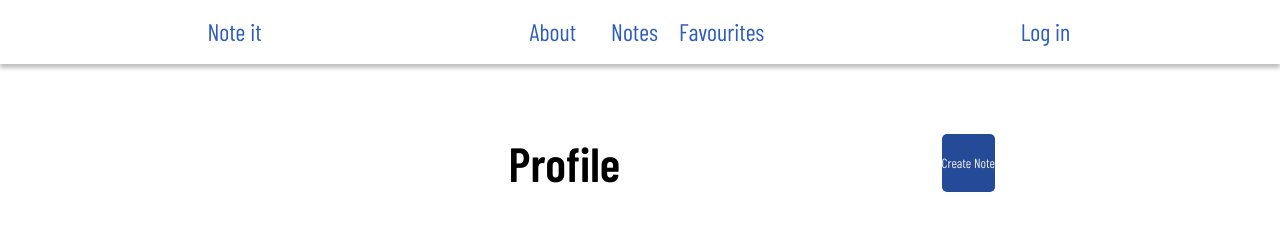
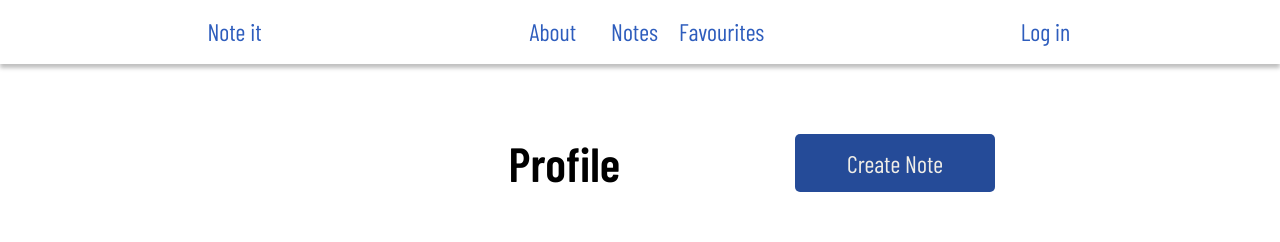
Before and after one commit to aleema95/notes-app-js, a React (Vite) app in the folder client/: page /profile in a window 1280 px wide. Shown: the top 242 px of the page. Built offline with nearby package versions, Linux system fonts and the light colour scheme; no server answers; a web font is replaced by a local one.

Commit message:
corrected create note btn on user profile

```diff
--- a/client/src/components/CardCarousel/CardCarousel.jsx
+++ b/client/src/components/CardCarousel/CardCarousel.jsx
@@ -10,7 +10,7 @@ export default function CardCarousel({ notes }) {
   useEffect(() => {
     setTimeout(() => {
       setWidth(carousel.current.scrollWidth - carousel.current.offsetWidth)
-    }, 50)
+    }, 100)
   }, [])
 
   return (
--- a/client/src/components/UserProfile/UserProfile.jsx
+++ b/client/src/components/UserProfile/UserProfile.jsx
@@ -1,4 +1,4 @@
-import React, { useEffect, useState, useRef } from 'react'
+import React, { useEffect } from 'react'
 import { useDispatch, useSelector } from 'react-redux';
 import { get_notes } from '../../redux/actions/notesActions'
 import Nav from '../Nav/nav'
@@ -17,10 +17,10 @@ export default function UserProfile() {
   return (
     <>
       <div className={s.main_container}>
-      <Nav />
+        <Nav />
         <div className={s.hero_section}>
           <h1>Profile</h1>
-          <button>Create Note</button>
+          <button className={s.create_note_btn}>Create Note</button>
         </div>
         <div className={s.notes_section}>
           <h1>My Notes</h1>
--- a/client/src/components/UserProfile/UserProfile.module.scss
+++ b/client/src/components/UserProfile/UserProfile.module.scss
@@ -14,6 +14,10 @@
     flex-direction: column;
   }
   .hero_section {
+    .create_note_btn {
+      width: 200px;
+      font-size: 1.5rem;
+    }
     h1 {
       font-size: 3rem;
     }
```
